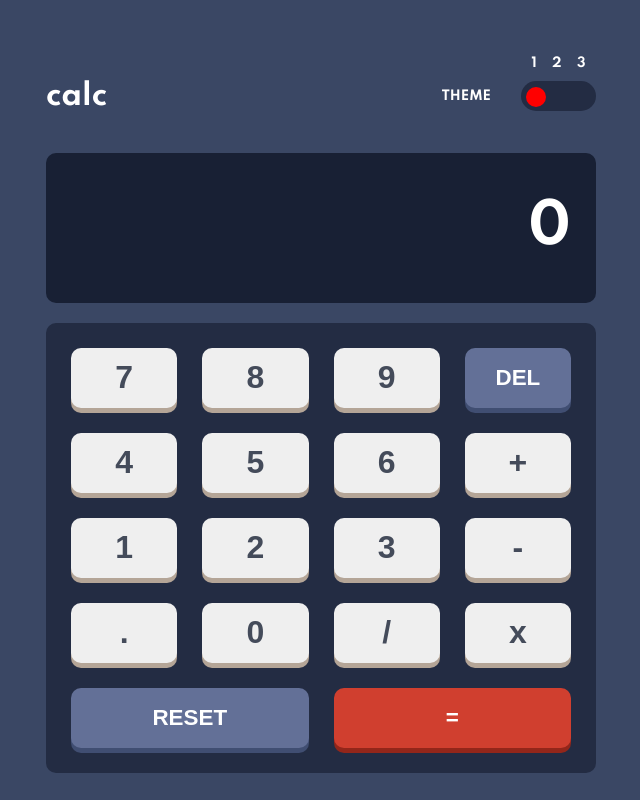
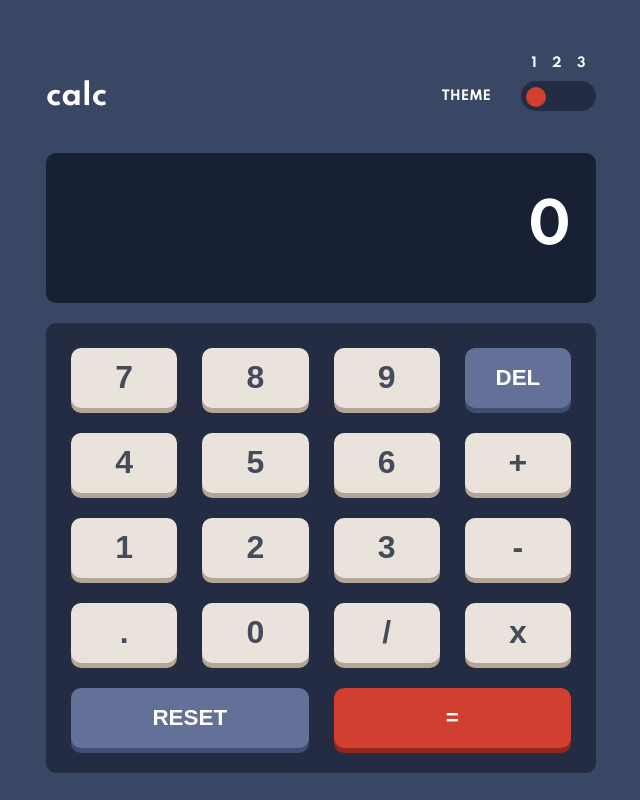
Before and after one commit to LenyPython/Calculator-project, a React (Create React App) app: page / in a window 1280 px wide. Shown: the whole page, without its empty margins (319-959 px from the left). Built offline with nearby package versions, Linux system fonts and the light colour scheme.

Commit message:
added 3 themes. changed scss variable to css global variable in App.scc.

```diff
--- a/src/App.css
+++ b/src/App.css
@@ -1,12 +1,29 @@
+:root {
+  --main-text: hsl(0, 0%, 100%);
+  --btn-del-res-text: hsl(0, 0%, 100%);
+  --btn-main-text: hsl(221, 14%, 31%);
+  --main-background: hsl(222, 26%, 31%);
+  --screen-background: hsl(224, 36%, 15%);
+  --toggle-background: hsl(223, 31%, 20%);
+  --btn-main-background: hsl(30, 25%, 89%);
+  --btn-main-shadow: hsl(28, 16%, 65%);
+  --btn-del-res-background: hsl(225, 21%, 49%);
+  --btn-del-res-shadow: hsl(224, 28%, 35%);
+  --btn-equals-background: hsl(6, 63%, 50%);
+  --btn-equals-shadow: hsl(6, 70%, 34%);
+}
+
+* {
+  transition: all 1s;
+}
+
 body {
-  --theme1-bg: #3a4764;
-  --theme1-text: white;
   margin: 0;
   padding: 0;
   min-width: 100vw;
   min-height: 100vh;
-  background: var(--theme1-bg);
-  color: var(--theme1-text);
+  background: var(--main-background);
+  color: var(--main-text);
   font-size: 32px;
   font-weight: 700;
   font-family: "Spartan", sans-serif;
@@ -15,12 +32,33 @@ body {
   align-items: center;
 }
 body[data-theme=theme-2] {
-  --theme1-bg: #e6e6e6;
-  --theme1-text: white;
+  --main-text: hsl(60, 10%, 19%);
+  --btn-main-text: hsl(60, 10%, 19%);
+  --equals-btn-text: hsl(0, 0%, 100%);
+  --main-background: hsl(0, 0%, 90%);
+  --screen-background: hsl(0, 0%, 93%);
+  --toggle-background: hsl(0, 5%, 81%);
+  --btn-main-background: hsl(45, 7%, 89%);
+  --btn-main-shadow: hsl(35, 11%, 61%);
+  --btn-del-res-background: hsl(185, 42%, 37%);
+  --btn-del-res-shadow: hsl(185, 58%, 25%);
+  --btn-equals-background: hsl(25, 98%, 40%);
+  --btn-equals-shadow: hsl(25, 99%, 27%);
 }
 body[data-theme=theme-3] {
-  --theme1-bg: #160628;
-  --theme1-text: white;
+  --main-text: hsl(52, 100%, 62%);
+  --btn-del-res-text: hsl(52, 100%, 62%);
+  --btn-main-text: hsl(52, 100%, 62%);
+  --equals-btn-text: hsl(198, 20%, 13%);
+  --main-background: hsl(268, 75%, 9%);
+  --screen-background: hsl(268, 71%, 12%);
+  --toggle-background: hsl(268, 71%, 12%);
+  --btn-main-background: hsl(268, 47%, 21%);
+  --btn-main-shadow: hsl(290, 70%, 36%);
+  --btn-del-res-background: hsl(281, 89%, 26%);
+  --btn-del-res-shadow: hsl(285, 91%, 52%);
+  --btn-equals-background: hsl(176, 100%, 44%);
+  --btn-equals-shadow: hsl(177, 92%, 70%);
 }
 
 .App {
--- a/src/App.scss
+++ b/src/App.scss
@@ -1,23 +1,74 @@
 @import 'variables';
+:root {
+	--main-text: hsl(0, 0%, 100%);
+	--btn-del-res-text: hsl(0, 0%, 100%);
+	--btn-main-text: hsl(221, 14%, 31%);
 
+	--main-background: hsl(222, 26%, 31%);
+	--screen-background: hsl(224, 36%, 15%);
 
+	--toggle-background: hsl(223, 31%, 20%);
+
+	--btn-main-background: hsl(30, 25%, 89%);
+	--btn-main-shadow: hsl(28, 16%, 65%);
+
+	--btn-del-res-background: hsl(225, 21%, 49%);
+	--btn-del-res-shadow: hsl(224, 28%, 35%);
+
+	--btn-equals-background: hsl(6, 63%, 50%);
+	--btn-equals-shadow: hsl(6, 70%, 34%);
+}
+
+*{
+	transition: all 1s;
+}
 body {
-	--theme1-bg: #{$mainBackground};
-	--theme1-text: #{$textWhite};
 	&[data-theme=theme-2]{
-	--theme1-bg: #{$mainBackground2};
-	--theme1-text: #{$textWhite};
+	--main-text: hsl(60, 10%, 19%);
+	--btn-main-text: hsl(60, 10%, 19%);
+	--equals-btn-text: hsl(0, 0%, 100%);
+
+	--main-background: hsl(0, 0%, 90%);
+	--screen-background: hsl(0, 0%, 93%);
+
+	--toggle-background: hsl(0, 5%, 81%);
+
+	--btn-main-background: hsl(45, 7%, 89%);
+	--btn-main-shadow: hsl(35, 11%, 61%);
+
+	--btn-del-res-background: hsl(185, 42%, 37%);
+	--btn-del-res-shadow: hsl(185, 58%, 25%);
+
+	--btn-equals-background: hsl(25, 98%, 40%);
+	--btn-equals-shadow: hsl(25, 99%, 27%);
 	}
 	&[data-theme=theme-3]{
-	--theme1-bg: #{$mainBackground3};
-	--theme1-text: #{$textWhite};
+	--main-text: hsl(52, 100%, 62%);
+	--btn-del-res-text: hsl(52, 100%, 62%);
+	--btn-main-text: hsl(52, 100%, 62%);
+	--equals-btn-text: hsl(198, 20%, 13%);
+
+	--main-background: hsl(268, 75%, 9%);
+	--screen-background: hsl(268, 71%, 12%);
+
+	--toggle-background: hsl(268, 71%, 12%);
+
+	--btn-main-background: hsl(268, 47%, 21%);
+	--btn-main-shadow: hsl(290, 70%, 36%);
+
+	--btn-del-res-background: hsl(281, 89%, 26%);
+	--btn-del-res-shadow: hsl(285, 91%, 52%);
+
+	--btn-equals-background: hsl(176, 100%, 44%);
+	--btn-equals-shadow: hsl(177, 92%, 70%);
+
 	}
 	margin: 0;
 	padding: 0;
 	min-width: 100vw;
 	min-height: 100vh;
-	background: var(--theme1-bg);
-	color: var(--theme1-text);
+	background: var(--main-background);
+	color: var(--main-text);
 	font-size: $fontSize;
 	font-weight: $fontWeight;
 	font-family: $fontFamily;
--- a/src/components/display/display.css
+++ b/src/components/display/display.css
@@ -5,7 +5,7 @@
   width: 100%;
   min-height: 150px;
   box-sizing: border-box;
-  background: #182034;
+  background: var(--screen-background);
   border-radius: 10px;
   padding: 25px;
 }
--- a/src/components/display/display.scss
+++ b/src/components/display/display.scss
@@ -1,4 +1,3 @@
-@import '../../variables';
 
 #display {
 	display: flex;
@@ -7,7 +6,7 @@
 	width: 100%;
 	min-height: 150px;
 	box-sizing: border-box;
-	background: $screenBackground;
+	background: var(--screen-background);
 	border-radius: 10px;
 	padding: 25px;
 	.value {
--- a/src/components/header/header.css
+++ b/src/components/header/header.css
@@ -14,7 +14,7 @@
 #name-and-themes .themes {
   width: 50px;
   height: 30px;
-  background: #232c43;
+  background: var(--toggle-background);
 }
 
 /*# sourceMappingURL=header.css.map */
--- a/src/components/header/header.scss
+++ b/src/components/header/header.scss
@@ -1,4 +1,3 @@
-@import '../../variables';
 
 #name-and-themes {
 	h1 {
@@ -11,7 +10,7 @@
 	.themes {
 		width: 50px;
 		height:30px;
-		background: $toggleBackground;
+		background: var(--toggle-background);
 	}
 	width: 100%;
 	display: flex;
--- a/src/components/header/themechanger.css
+++ b/src/components/header/themechanger.css
@@ -1,5 +1,4 @@
 #changer {
-  --button-equals-background: red;
   display: flex;
   justify-content: center;
   align-items: center;
@@ -34,7 +33,7 @@
   display: block;
   width: 20px;
   height: 20px;
-  background: var(--button-equals-background);
+  background: var(--btn-equals-background);
   border-radius: 50%;
   position: relative;
   top: 5px;
--- a/src/components/header/themechanger.scss
+++ b/src/components/header/themechanger.scss
@@ -1,6 +1,5 @@
 
 #changer{
-	--button-equals-background: red;
 	display: flex;
 	justify-content: center;
 	align-items: center;
@@ -35,7 +34,7 @@
 	display: block;
 	width: 20px;
 	height: 20px;
-	background: var(--button-equals-background);
+	background: var(--btn-equals-background);
 	border-radius: 50%;
 	position: relative;
 	top: 5px;
--- a/src/components/keys/keys.css
+++ b/src/components/keys/keys.css
@@ -1,5 +1,5 @@
 #keys {
-  background: #232c43;
+  background: var(--toggle-background);
   width: 100%;
   border-radius: 10px;
   box-sizing: border-box;
@@ -15,11 +15,12 @@
   cursor: pointer;
   font-size: 32px;
   font-weight: 700;
-  color: #444b5a;
+  background: var(--btn-main-background);
+  color: var(--btn-main-text);
   width: 100%;
   height: 60px;
   border-radius: 10px;
-  box-shadow: 0 5px 0 0 #b4a597;
+  box-shadow: 0 5px 0 0 var(--btn-main-shadow);
   border: none;
 }
 
@@ -85,26 +86,27 @@
 
 .buttonText, #del, #clear, #equals {
   font-size: 0.7em !important;
-  color: white !important;
+  color: var(--btn-del-res-text) !important;
   text-transform: uppercase;
 }
 
 #equals {
   grid-area: equals;
-  background: #d03f2f;
-  box-shadow: 0 5px 0 0 #93261a !important;
+  color: var(--equals-btn-text) !important;
+  background: var(--btn-equals-background) !important;
+  box-shadow: 0 5px 0 0 var(--btn-equals-shadow) !important;
 }
 
 #clear {
   grid-area: reset;
-  background: #637097;
-  box-shadow: 0 5px 0 0 #404e72 !important;
+  background: var(--btn-del-res-background) !important;
+  box-shadow: 0 5px 0 0 var(--btn-del-res-shadow) !important;
 }
 
 #del {
   grid-area: del;
-  background: #637097;
-  box-shadow: 0 5px 0 0 #404e72 !important;
+  background: var(--btn-del-res-background) !important;
+  box-shadow: 0 5px 0 0 var(--btn-del-res-shadow) !important;
 }
 
 /*# sourceMappingURL=keys.css.map */
--- a/src/components/keys/keys.scss
+++ b/src/components/keys/keys.scss
@@ -3,7 +3,7 @@ $btnWidth: 100%;
 $btnHeight: 60px;
 
 #keys{
-	background: $toggleBackground;
+	background: var(--toggle-background);
 	width: 100%;
 	border-radius: 10px;
 	box-sizing: border-box;
@@ -23,11 +23,12 @@ $btnHeight: 60px;
 		cursor: pointer;
 		font-size: $fontSize;
 		font-weight: $fontWeight;
-		color: $textGrayish;
+		background: var(--btn-main-background);
+		color: var(--btn-main-text);
 		width: $btnWidth;
 		height: $btnHeight;
 		border-radius: 10px;
-		box-shadow: 0 5px 0 0 $keyShadowOther;
+		box-shadow: 0 5px 0 0 var(--btn-main-shadow);
 		border:none;
 	}
 }
@@ -78,24 +79,25 @@ $btnHeight: 60px;
 }
 .buttonText{
 	font-size: .7em !important;
-	color: $textWhite !important;
+	color: var(--btn-del-res-text) !important;
 	text-transform: uppercase;
 }
 #equals {
 	@extend.buttonText;
 	grid-area: equals;
-	background: $keyBackgroundToggle;
-	box-shadow: 0 5px 0 0 $keyShadowToggle !important;
+	color: var(--equals-btn-text) !important;
+	background: var(--btn-equals-background) !important;
+	box-shadow: 0 5px 0 0 var(--btn-equals-shadow) !important;
 }
 #clear {
 	@extend.buttonText;
 	grid-area: reset;
-	background: $keyBackground;
-	box-shadow: 0 5px 0 0 $keyShadow !important;
+	background: var(--btn-del-res-background) !important;
+	box-shadow: 0 5px 0 0 var(--btn-del-res-shadow) !important;
 }
 #del {
 	@extend.buttonText;
 	grid-area: del;
-	background: $keyBackground;
-	box-shadow: 0 5px 0 0 $keyShadow !important;
+	background: var(--btn-del-res-background) !important;
+	box-shadow: 0 5px 0 0 var(--btn-del-res-shadow) !important;
 }
```
Also changed, not shown: src/variables.scss (+0 -51 lines).
